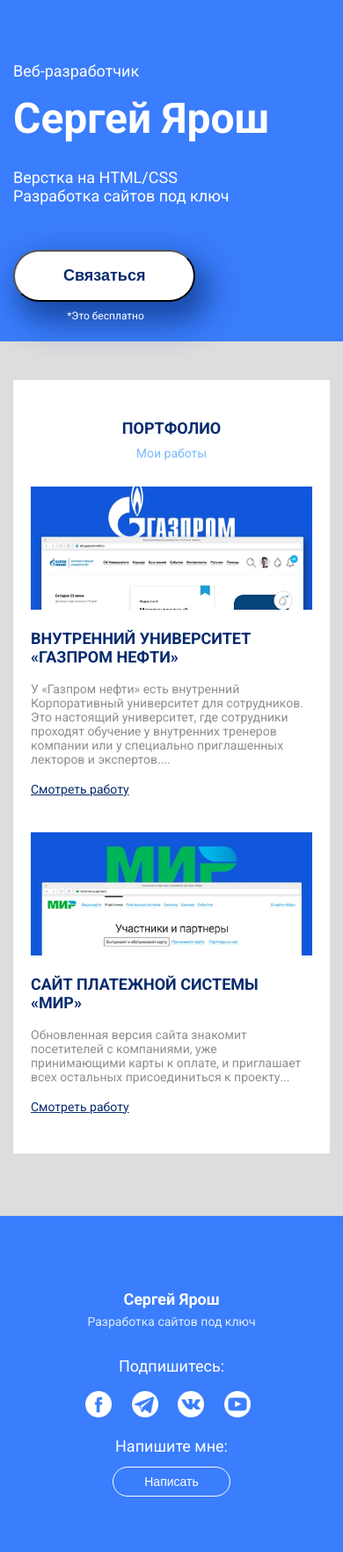
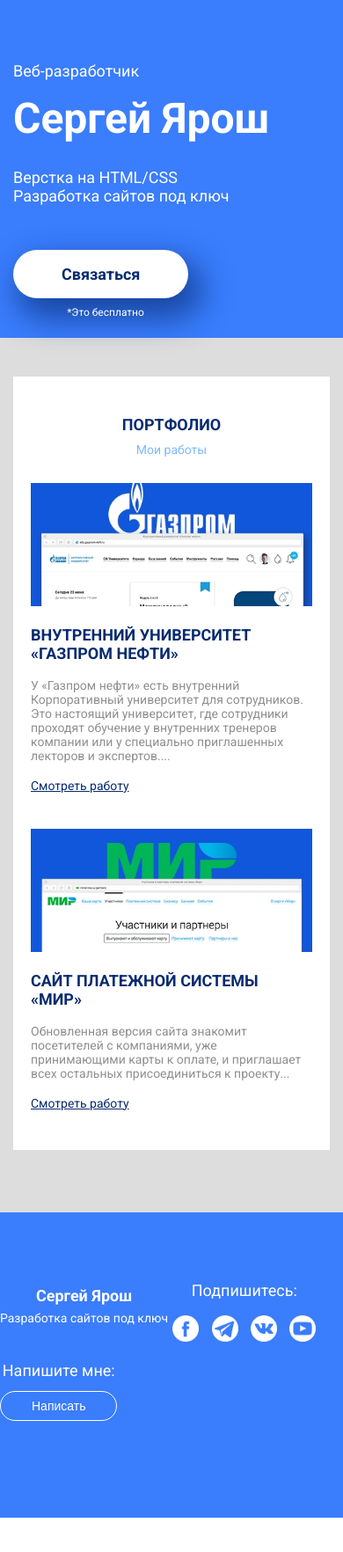
Before and after one commit to poprigunn/poprigunn.github.io, a plain HTML site: page index.html in a window 390 px wide. Shown: the whole page at 88% size. After the commit the page ends 1725 px from the top, so only its background shows below. Drawn offline with Linux system fonts and the light colour scheme.

Commit message:
Add files via upload

```diff
--- a/css/style.css
+++ b/css/style.css
@@ -1,31 +1,34 @@
 /* Здесь будут храниться стили нашего сайта */
-body{
+
+body {
 	margin: 0;
 	font-family: 'Roboto';
 	font-size: 18px;
 }
-img{
+img {
 	max-width: 100%;
 }
-header{
+header {
 	padding-top: 59px;
 	padding-bottom: 22px;
-	color: white;
-	background-color: #3a7dfd;;
+	background-color: #3a7dfd;
+	color: #ffffff;
 }
-.header-pretitle{
+.header-pretitle {
 	margin-top: 102px;
 }
-.header-title{
+.header-title {
 	font-size: 48px;
 	font-weight: 700;
 	line-height: 46.81px;
 	margin-top: 21px;
 }
-.header-subtitle{
-	 margin-top: 20px;
+.header-subtitle {
+	margin-top: 20px;
 }
-.header-button{
+.header-button {
+	display: inline-block;
+	text-decoration: none;
 	box-shadow: 10px 17px 34px 6px rgba(18, 61, 145, 0.83);
 	border-radius: 50px;
 	background-color: #ffffff;
@@ -34,149 +37,161 @@
 	font-weight: 700;
 	padding: 17px 55px;
 	margin-top: 33px;
+	-webkit-transition: 0.2s;
+	-o-transition: 0.2s;
+	transition: 0.2s;
 }
-header small{
-	 font-size: 12px;
-	 display: block;
-	 text-align: center;
-	 margin-top: 9px;
+.header-button:hover {
+	box-shadow: none;
 }
-.header-button-block{
-	max-width: 210px;
+header small {
+	font-size: 12px;
+	display: block;
+	text-align: center;
+	margin-top: 9px;
+}
+.header-button-block {
+	max-width: 210px
 }
 
-
-.portfolio{
+/* Секция портфолио */
+.portfolio {
 	background-color: #dddddd;
 	padding-top: 44px;
 	padding-bottom: 71px;
 }
-.portfolio-block{
-	background-color: white;
+.portfolio-block {
+	background-color: #fff;
 	padding-top: 29px;
 	padding-bottom: 44px;
 }
-.portfolio-title, .portfolio-subtitle{
-	text-align: center;
-}
-.portfolio-title{
+.portfolio-title {
 	text-transform: uppercase;
 	font-size: 18px;
 	color: #072b6f;
 	margin-bottom: 10px;
 }
-.portfolio-subtitle{
+.portfolio-subtitle {
 	margin-top: 10px;
+	margin-bottom: 30px;
 	font-size: 14px;
 	color: #7bb9ff;
-	margin-bottom: 30px;
 }
-.portfolio-col-1{
+.portfolio-title, .portfolio-subtitle {
+	text-align: center;
+}
+.portfolio-col-1 {
 	padding-left: 50px;
 }
-.portfolio-col-2{
+.portfolio-col-2 {
 	padding-right: 50px;
 }
-.portfolio-block h3{
+.portfolio-block h3 {
 	color: #072b6f;
 	font-size: 18px;
 	font-weight: 700;
 	text-transform: uppercase;
 }
-.portfolio-text{
-	color: #8f8f8f;
-	font-size: 14px;
-	font-weight: 400;
-}
-.portfolio-block a{
+.portfolio-block a {
 	color: #072b6f;
 	font-size: 14px;
 	font-weight: 400;
 	text-decoration: underline;
 }
+.portfolio-text {
+	color: #8f8f8f;
+	font-size: 14px;
+	font-weight: 400;
+}
 
-
-footer{
-	color: white;
+/* Оформление подвала */
+footer {
 	background-color: #3a7dfd;
+	color: #fff;
 	padding-top: 60px;
 	padding-bottom: 110px;
 }
-.footer-author{
+.footer-author {
 	font-size: 24px;
 	margin-bottom: 7px;
 }
-.footer-text{
+.footer-text {
 	margin-top: 0;
-	color: #deedfe;
 }
-.social-block{
+.social-block {
 	text-align: center;
 }
-.social-block a{
-	text-align: center;
+.social-block a {
+	display: inline-block;
 	margin-left: 13px;
 	margin-right: 13px;
 }
-.footer-cta-block{
+.footer-cta-block {
 	text-align: center;
 }
-.footer-cta{
-	margin-bottom: 13px
+.footer-cta {
+	margin-bottom: 13px;
 }
-.footer-button{
+.footer-button {
 	display: inline-block;
+	text-decoration: none;
 	border: 1px solid #ffffff;
 	background-color: transparent;
-	color: white;
+	color: #fff;
 	font-size: 18px;
 	border-radius: 50px;
 	padding: 12px 40px;
+	-webkit-transition: 0.2s;
+	-o-transition: 0.2s;
+	transition: 0.2s;
 }
-
-@media(max-width: 1200px){
-	.header-pretitle{
+.footer-button:hover {
+	background-color: #fff;
+	color: #3a7dfd;
+}
+@media (max-width: 1200px) {
+	.header-pretitle {
 		margin-top: 60px;
 	}
 }
 
-@media(max-width: 992px){
-	.header-img{
+@media (max-width: 992px) {
+	.header-img {
 		display: none;
 	}
-	.header-pretitle{
+	.header-pretitle {
 		margin-top: 10px;
 	}
-	.footer-author{
+	.footer-author {
 		font-size: 18px;
 	}
-	.footer-text{
+	.footer-text {
 		font-size: 14px;
 	}
-	.social-block a{
+	.social-block a {
 		margin-left: 5px;
-		margin-left: 5px;
+		margin-right: 5px;
 	}
-	.social-block img{
+	.social-block img {
 		width: 30px;
 	}
-	.footer-button{
+	.footer-button {
 		font-size: 14px;
 		padding: 8px 35px;
 	}
 }
 
-@media(max-width: 768px){
-	.portfolio-col-1{
+@media (max-width: 768px) {
+	.portfolio-col-1 {
 		padding-left: 20px;
 		padding-right: 20px;
 		margin-bottom: 40px;
 	}
-	.portfolio-col-2{
+	.portfolio-col-2 {
 		padding-left: 20px;
 		padding-right: 20px;
 	}
-	.footer-author, .footer-text{
+	.footer-author, .footer-text {
 		text-align: center;
 	}
 }
--- a/index.html
+++ b/index.html
@@ -38,7 +38,7 @@
  						Верстка на HTML/CSS <br> Разработка сайтов под ключ
  					</p>
  					<div class="header-button-block">
- 						<button class="header-button">Связаться</button>
+ 						<a href="https://t.me/popri_gun" class="header-button">Связаться</a>
  						<small>*Это бесплатно</small>
  					</div>
  				</div>
@@ -79,20 +79,20 @@
  	<footer>
  		<div class="container">
  			<div class="row">
- 				<div class="col-md-4">
+ 				<div class="col-md-a4">
  					<h4 class="footer-author">Сергей Ярош</h4>
  					<p class="footer-text">Разработка сайтов под ключ</p>
  				</div>
- 				<div class="col-md-4">
+ 				<div class="col-md-a4">
  					<div class="social-block">
  						<p>Подпишитесь:</p>
- 						<a href="#"><img src="img/socials/facebook-logo-button.png" alt="Фейсбук"></a>
- 						<a href="#"><img src="img/socials/telegram-symbol.png" alt="Телеграм"></a>
+ 						<a href="https://www.facebook.com/profile.php?id=100007491258882"><img src="img/socials/facebook-logo-button.png" alt="Фейсбук"></a>
+ 						<a href="https://t.me/popri_gun"><img src="img/socials/telegram-symbol.png" alt="Телеграм"></a>
  						<a href="#"><img src="img/socials/vk-social-logotype.png" alt="ВК"></a>
  						<a href="#"><img src="img/socials/youtube-symbol.png" alt="Ютуб"></a>
  					</div>
  				</div>
- 				<div class="col-md-4">
+ 				<div class="col-md-a4">
  					<div class="footer-cta-block">
  						<p class="footer-cta">Напишите мне:</p>
  						<button class="footer-button">Написать</button>
```
